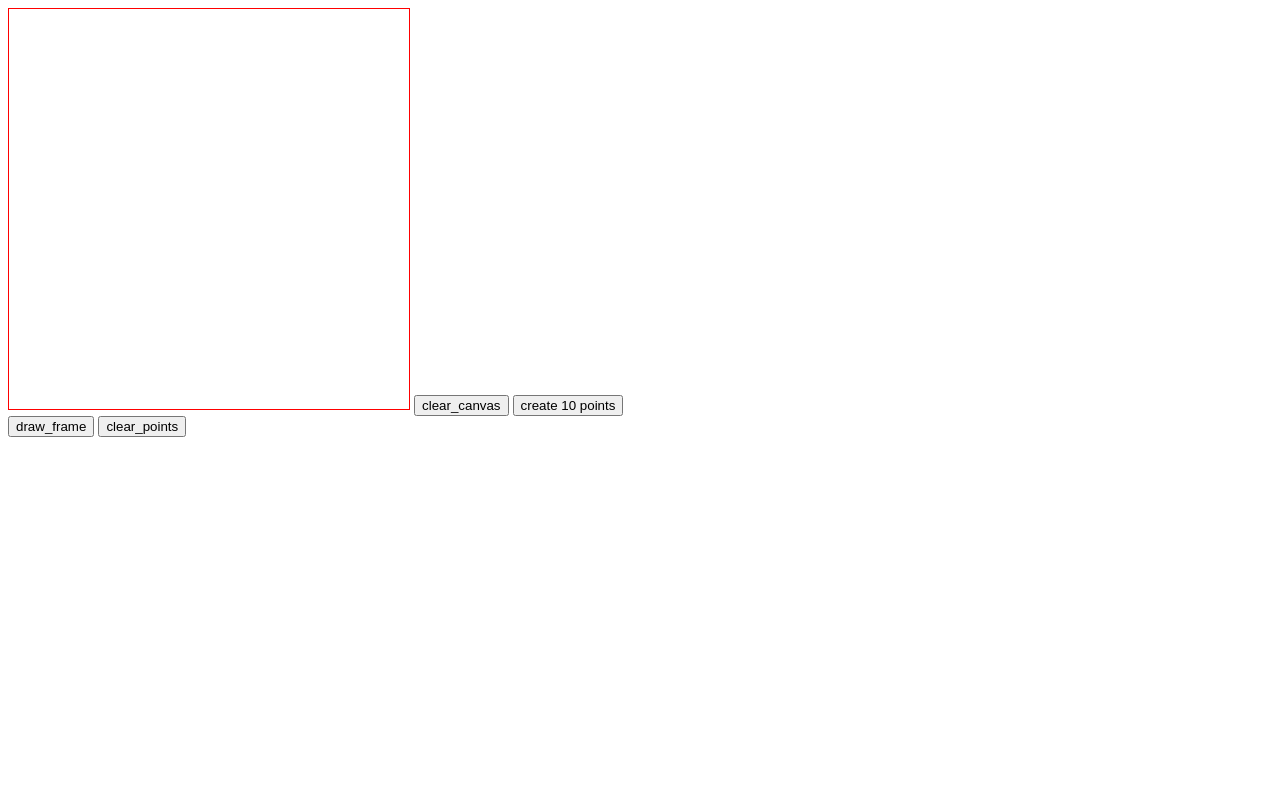
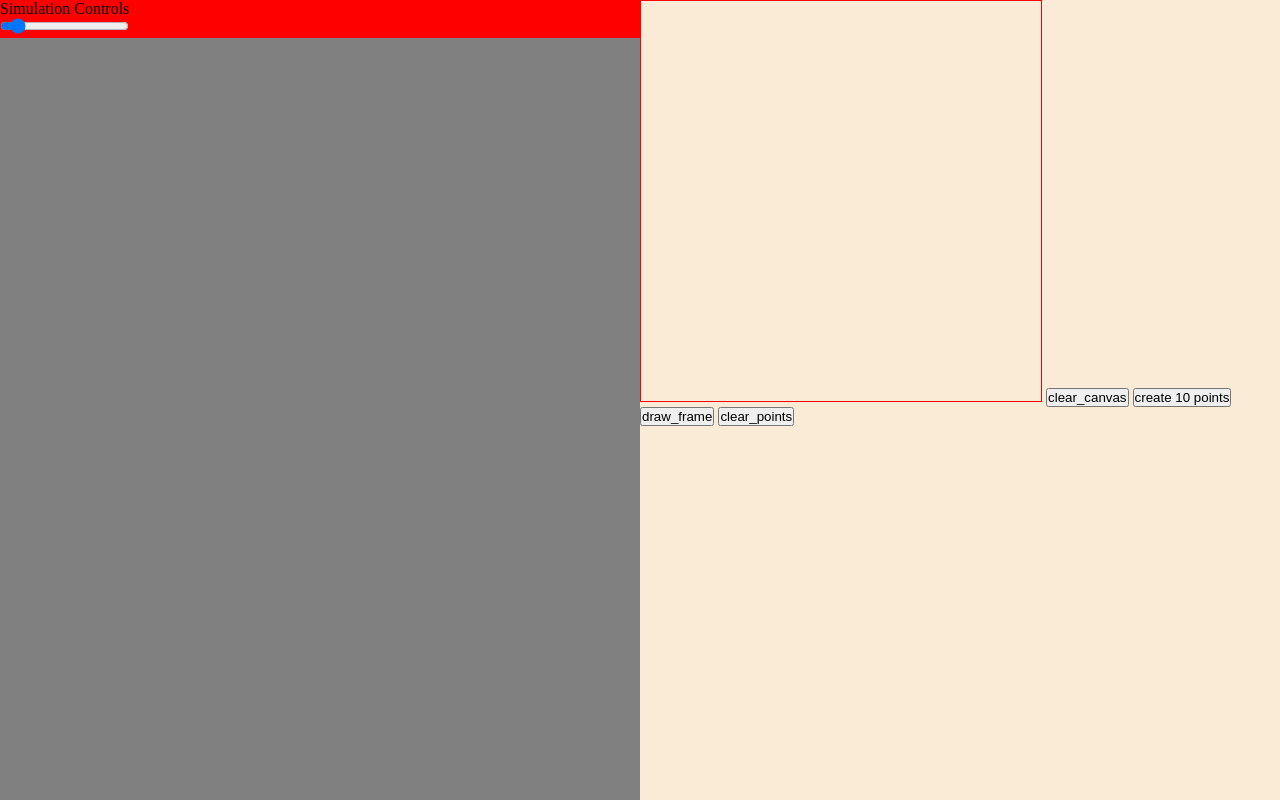
Before and after one commit to GreyMW/epidemic_simulation, a Svelte app: page / in a window 1280 px wide. Built offline with nearby package versions, Linux system fonts and the light colour scheme.

Commit message:
Started simulation controls

```diff
--- a/src/App.svelte
+++ b/src/App.svelte
@@ -1,10 +1,40 @@
 <script lang="ts">
-    import SimulationCanvas from "./SimulationCanvas.svelte";
+    import SimulationCanvas from "./components/SimulationCanvas.svelte";
+    import "./app.css";
+    import SimulationControls from "./components/SimulationControls.svelte";
+
+    let left_pane_menu = "Controls";
 </script>
 
-<SimulationCanvas/>
+<div class="container">
+    <div class="left-pane">
+        {#if left_pane_menu === "Statistics"}
+            <p>Statistics menu</p>
+        {:else if left_pane_menu === "Controls"}
+            <SimulationControls/>
+        {/if}
+    </div>
+    <div class="right-pane">
+        <SimulationCanvas/>
+    </div>
+</div>
+
+
 
 
 <style>
+    .container {
+        display: flex;
+    }
+    .left-pane {
+        width: 50vw;
+        height: 100vh;
+        background-color: grey;
+    }
 
+    .right-pane {
+        width: 50vw;
+        height: 100vh;
+        background-color: antiquewhite;
+    }
 </style>
--- a/src/app.css
+++ b/src/app.css
@@ -1,4 +1,4 @@
-:root {
+*, ::before, ::after{
   box-sizing: border-box;
   margin: 0;
   padding: 0;
--- /dev/null
+++ b/src/components/RangeSlider.svelte
@@ -0,0 +1,16 @@
+<script lang="ts">
+    // let value = 50;
+    export let bound_value: number;
+
+    $: bound_value, value_changed();
+    function value_changed() {
+        console.log(bound_value);
+    }
+
+</script>
+
+<input type="range" min="1" max="100" bind:value={bound_value} >
+
+<style>
+
+</style>
--- a/src/SimulationCanvas.svelte
+++ b/src/components/SimulationCanvas.svelte
@@ -1,6 +1,6 @@
 <script lang="ts">
     import {onMount} from "svelte";
-    import {Boundary, Point} from "./simulation/simulation";
+    import {Boundary, Point} from "../simulation/simulation";
 
     export let width = 400;
     export let height = 400;
--- /dev/null
+++ b/src/components/SimulationControls.svelte
@@ -0,0 +1,21 @@
+<script lang="ts">
+
+    import RangeSlider from "./RangeSlider.svelte";
+
+    let population = 10;
+
+    $: console.log("Population: " + population)
+
+</script>
+
+<div class = "container">
+    <p>Simulation Controls</p>
+    <RangeSlider bound_value={population}/>
+
+</div>
+
+<style>
+    .container {
+        background-color: red;
+    }
+</style>
```
Also changed, not shown: src/simulation/simulation.ts (+0 -20 lines), src/simulation/simulation_store.ts (added, +42 -0 lines), src/simulation/saved_setups/boundaries.ts (added).
